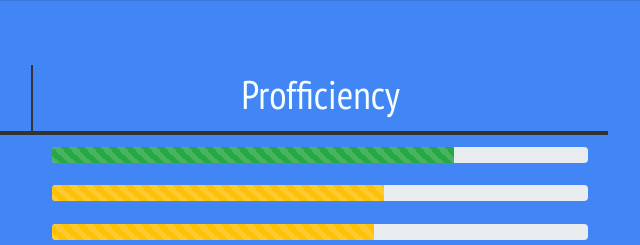
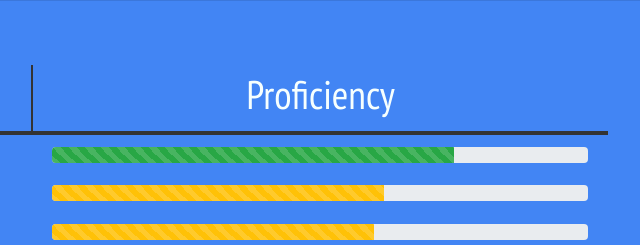
Before and after one commit to Matrix-Guy/cody.fun, a plain HTML site: page index.html in a window 1280 px wide. Shown: the part 416-661 px from the top of the page, 608-1248 px from the left. Drawn offline with nearby package versions, Linux system fonts and the light colour scheme.

Commit message:
Fix spelling error

```diff
--- a/index.html
+++ b/index.html
@@ -129,7 +129,7 @@
               <thead>
                 <tr>
                   <th><h1>Skill</h1></th>
-                  <th><h1>Profficiency</h1></th>
+                  <th><h1>Proficiency</h1></th>
                 </tr>
               </thead>
               <tbody>
```
